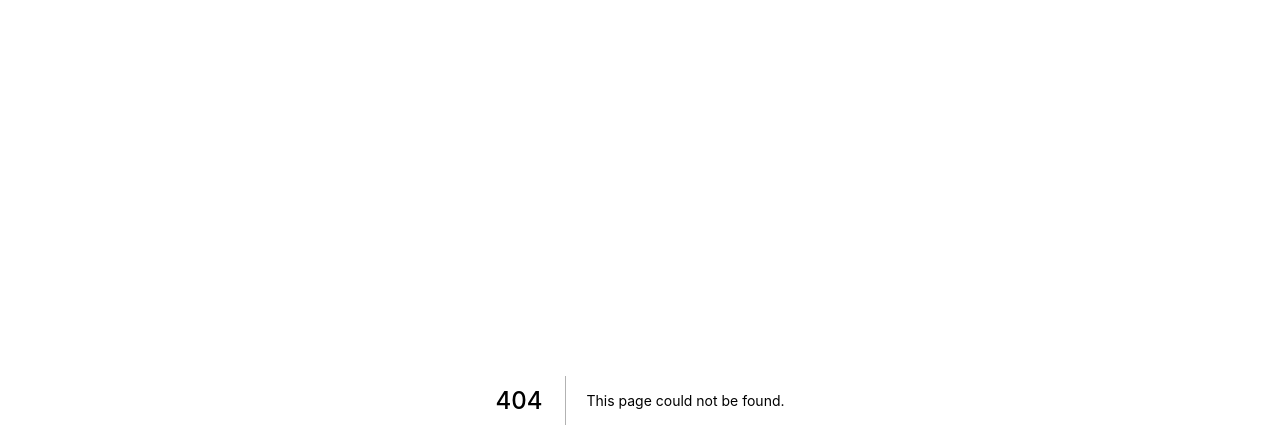
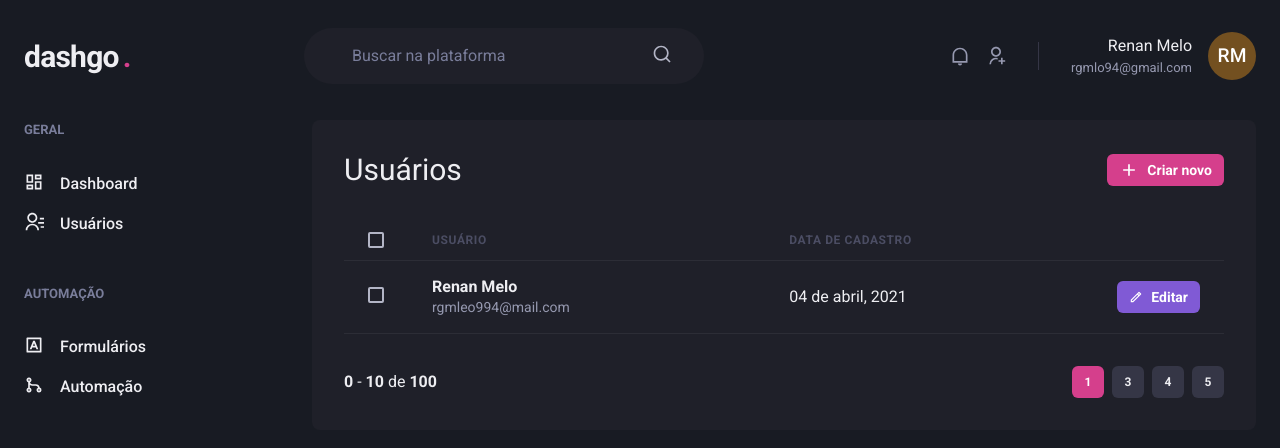
Before and after one commit to RgMellon/ignite-dash-go, a Next.js app: page /users in a window 1280 px wide. Before the commit this address had no page. Shown: the top 448 px of the page. Built offline with nearby package versions, Linux system fonts and the light colour scheme.

Commit message:
add user list

```diff
--- /dev/null
+++ b/src/components/Pagination.tsx
@@ -0,0 +1,63 @@
+import { Stack, Button, Box } from "@chakra-ui/react";
+
+export function Pagination() {
+  return (
+    <Stack
+      direction="row"
+      mt="8"
+      justify="space-between"
+      align="center"
+      spacing="6"
+    >
+      <Box>
+        <strong>0</strong> - <strong> 10 </strong> de <strong>100</strong>
+      </Box>
+
+      <Stack direction="row" spacing="2">
+        <Button
+          size="sm"
+          fontSize="xs"
+          width="4"
+          colorScheme="pink"
+          disabled
+          _disabled={{
+            cursor: "default",
+            bgColor: "pink.500",
+          }}
+        >
+          1
+        </Button>
+
+        <Button
+          size="sm"
+          fontSize="xs"
+          width="4"
+          bgColor="gray.700"
+          _hover={{ bgColor: "gray.500" }}
+        >
+          3
+        </Button>
+
+        <Button
+          size="sm"
+          fontSize="xs"
+          width="4"
+          bgColor="gray.700"
+          _hover={{ bgColor: "gray.500" }}
+        >
+          4
+        </Button>
+
+        <Button
+          size="sm"
+          fontSize="xs"
+          width="4"
+          bgColor="gray.700"
+          _hover={{ bgColor: "gray.500" }}
+        >
+          5
+        </Button>
+      </Stack>
+    </Stack>
+  );
+}
--- /dev/null
+++ b/src/pages/users/index.tsx
@@ -0,0 +1,93 @@
+import React from "react";
+import {
+  Box,
+  Button,
+  Flex,
+  Heading,
+  Icon,
+  Table,
+  Thead,
+  Tr,
+  Th,
+  Checkbox,
+  Tbody,
+  Td,
+  Text,
+} from "@chakra-ui/react";
+import { Header } from "../../components/Header";
+import { SideBar } from "../../components/Sidebar";
+import { RiAddLine, RiPencilLine } from "react-icons/ri";
+import { Pagination } from "../../components/Pagination";
+
+export default function UserList() {
+  return (
+    <Box>
+      <Header />
+      <Flex w="100%" my="6" maxWidth={1480} mx="auto" px="6">
+        <SideBar />
+
+        <Box flex="1" borderRadius={8} bg="gray.800" p="8">
+          <Flex mb="8" justify="space-between" align="center">
+            <Heading size="lg" fontWeight="normal">
+              Usuários
+            </Heading>
+
+            <Button
+              as="a"
+              size="sm"
+              fontSize="sm"
+              colorScheme="pink"
+              leftIcon={<Icon as={RiAddLine} fontSize="20" />}
+            >
+              Criar novo
+            </Button>
+          </Flex>
+
+          <Table colorScheme="whiteAlpha">
+            <Thead>
+              <Tr>
+                <Th px="6" color="gray.300" width="8">
+                  <Checkbox colorScheme="pink" />
+                </Th>
+                <Th> Usuário </Th>
+                <Th> Data de cadastro </Th>
+                <Th w="8"> </Th>
+              </Tr>
+            </Thead>
+            <Tbody>
+              <Tr>
+                <Td px="6">
+                  <Checkbox colorScheme="pink" />
+                </Td>
+                <Td>
+                  <Box>
+                    <Text fontWeight="bold"> Renan Melo </Text>
+                    <Text fontSize="sm" color="gray.300">
+                      rgmleo994@mail.com
+                    </Text>
+                  </Box>
+                </Td>
+
+                <Td>04 de abril, 2021</Td>
+
+                <Td>
+                  <Button
+                    as="a"
+                    size="sm"
+                    fontSize="sm"
+                    colorScheme="purple"
+                    leftIcon={<Icon as={RiPencilLine} />}
+                  >
+                    Editar
+                  </Button>
+                </Td>
+              </Tr>
+            </Tbody>
+          </Table>
+
+          <Pagination />
+        </Box>
+      </Flex>
+    </Box>
+  );
+}
```
Also changed, not shown: src/pages/users/create.tsx (added, +58 -0 lines).
